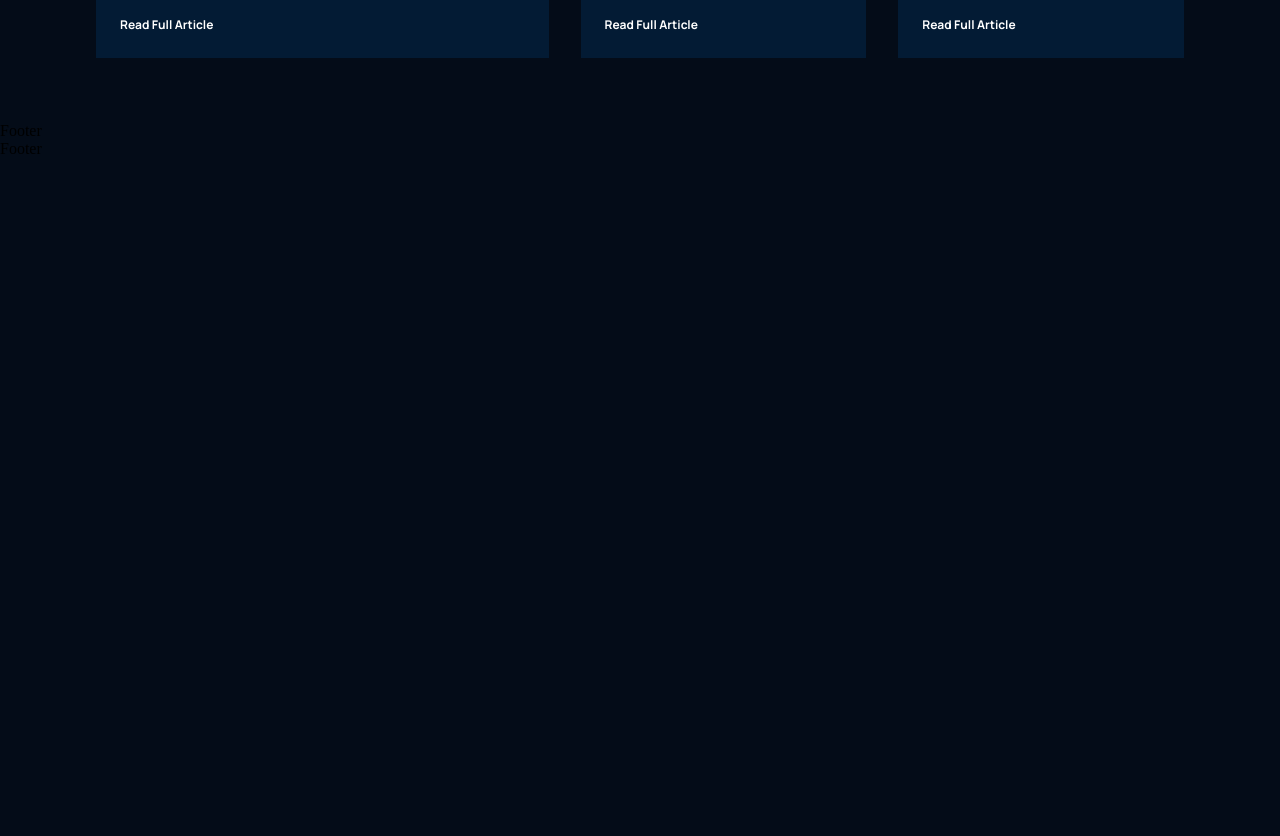
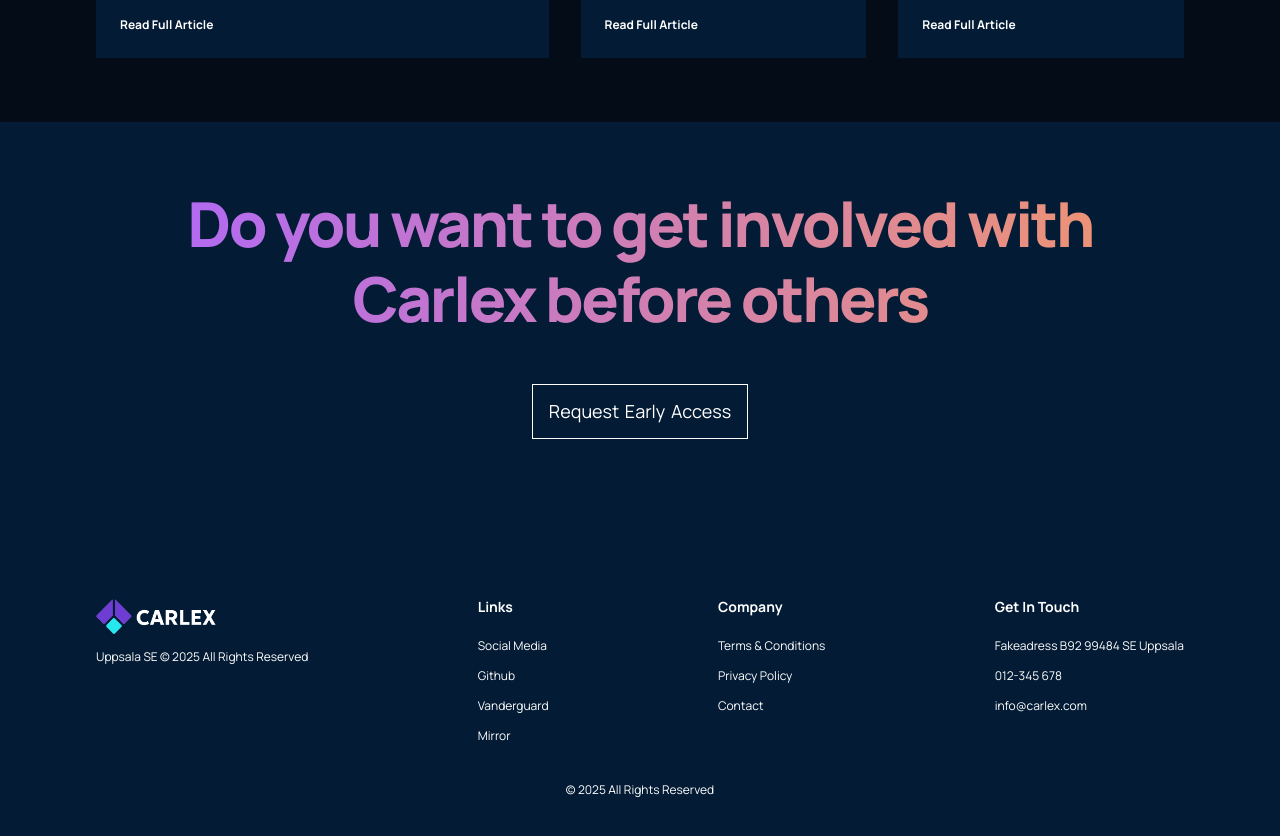
Before and after one commit to Endorze/ui-ux-page, a React (Vite) app: page / in a window 1280 px wide. Shown: the part 4460-5296 px from the top of the page. Before the commit the page ends 4618 px from the top, so only its background shows below. Built offline with nearby package versions, Linux system fonts and the light colour scheme.

Commit message:
feat: Created a footer

```diff
--- a/src/containers/footer/footer.module.css
+++ b/src/containers/footer/footer.module.css
@@ -0,0 +1,141 @@
+.footer {
+    font-family: var(--font-family);
+    display: flex;
+    color: white;
+    flex-direction: column;
+    justify-content: center;
+    align-items: center;
+    background: var(--color-footer);
+}
+
+.footerHeading {
+    width: 100%;
+    text-align: center;
+    margin-bottom: 3rem;
+}
+
+.footerHeading h1 {
+    font-weight: 800;
+    font-size: 62px;
+    line-height: 75px;
+    text-align: center;
+    letter-spacing: -0.04em;
+}
+
+.footerButton p {
+    font-size: 18px;
+    line-height: 21px;
+    color: #ffffff;
+    word-spacing: 2px;
+}
+
+.footerButton {
+    display: flex;
+    justify-content: center;
+    align-items: center;
+    padding: 1rem;
+    border: 1px solid #fff;
+    text-align: center;
+    margin-bottom: 10rem;
+    cursor: pointer;
+}
+
+.footerLinks {
+    display: flex;
+    justify-content: space-between;
+    align-items: flex-start;
+    flex-wrap: wrap;
+    flex-direction: row;
+    width: 100%;
+    text-align: left;
+}
+
+.footerLinksDiv div {
+    width: 250px;
+    margin: 1rem;
+}
+
+.footerLinksLogo {
+    display: flex;
+    flex-direction: column;
+}
+
+.footerLinksLogo img {
+    width: 120px;
+    height: auto;
+    margin-bottom: 1rem;
+}
+
+.footerLinksLogo p {
+    font-size: 12px;
+    line-height: 14px;
+    color: #fff;
+}
+
+.footerLinksDiv {
+    display: flex;
+    flex-direction: column;
+    justify-content: flex-start;
+}
+
+.footerLinksDiv h4 {
+    font-size: 14px;
+    line-height: 16px;
+    color: #fff;
+    margin-bottom: 1rem;
+}
+
+.footerLinksDiv p {
+    font-size: 12px;
+    line-height: 14px;
+    color: #fff;
+    margin: 0.5rem 0;
+    cursor: pointer;
+}
+
+.footerCopyright {
+    margin-top: 2rem;
+    text-align: center;
+    width: 100%;
+}
+
+.footerCopyright p {
+    font-size: 12px;
+    line-height: 14px;
+    color: #fff;
+}
+
+
+@media screen and (max-width: 850px) {
+    .footerHeading h1 {
+        font-size: 44px;
+        line-height: 50px;
+    }
+}
+
+@media screen and (max-width: 550px) {
+    .footerHeading h1 {
+        font-size: 34px;
+        line-height: 42px;
+    }
+
+     .footerButton p {
+        font-size: 14px;
+        line-height: 20px;
+    }
+
+    .footerLinks div {
+        margin: 1rem 0;
+    }
+
+    .footerLinks {
+        flex-direction: column;
+    }
+}
+
+@media screen and (max-width: 400px) {
+    .footerHeading h1 {
+        font-size: 27px;
+        line-height: 38px;
+    }
+}
--- a/src/containers/footer/footer.tsx
+++ b/src/containers/footer/footer.tsx
@@ -1,9 +1,44 @@
 import type { FC } from "react";
 import styles from "./footer.module.css"
+import logo from "../../assets/carlex.png"
 
 const Footer: FC = () => {
-    return <div className={styles.footer}>
-        Footer
+    return <div className={`${styles.footer} sectionPadding`}>
+        <div className={styles.footerHeading}>
+            <h1 className="gradientText">Do you want to get involved with Carlex before others</h1>
+        </div>
+        <div className={styles.footerButton}>
+            <p>Request Early Access</p>
+        </div>
+
+        <div className={styles.footerLinks}>
+            <div className={styles.footerLinksLogo}>
+                <img src={logo} alt="logo"/>
+                <p>Uppsala SE &copy; 2025 All Rights Reserved</p>
+            </div>
+            <div className={styles.footerLinksDiv}>
+                <h4>Links</h4>
+                <p>Social Media</p>
+                <p>Github</p>
+                <p>Vanderguard</p>
+                <p>Mirror</p>
+            </div>
+            <div className={styles.footerLinksDiv}>
+                <h4>Company</h4>
+                <p>Terms & Conditions</p>
+                <p>Privacy Policy</p>
+                <p>Contact</p>
+            </div>
+            <div className={styles.footerLinksDiv}>
+                <h4>Get In Touch</h4>
+                <p>Fakeadress B92 99484 SE Uppsala</p>
+                <p>012-345 678</p>
+                <p>info@carlex.com</p>
+            </div>
+        </div>
+        <div className={styles.footerCopyright}>
+            <p>&copy; 2025 All Rights Reserved</p>
+        </div>
     </div>
 }
 
--- a/src/pages/Landing/landing.tsx
+++ b/src/pages/Landing/landing.tsx
@@ -11,7 +11,6 @@
         <Possibility />
         <Cta />
         <Blog />
-        <Footer />
     </div>
 }
 
```
